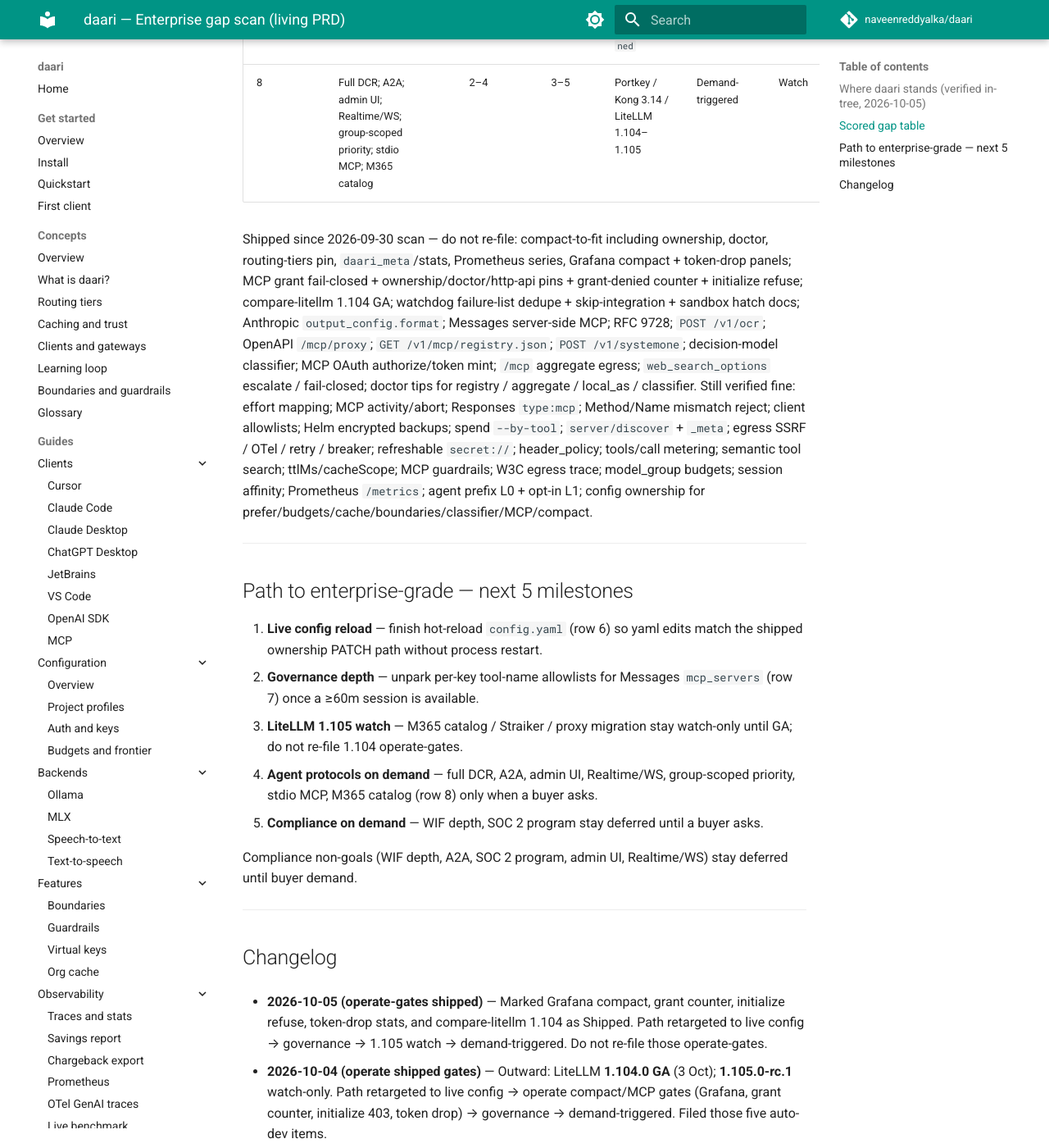
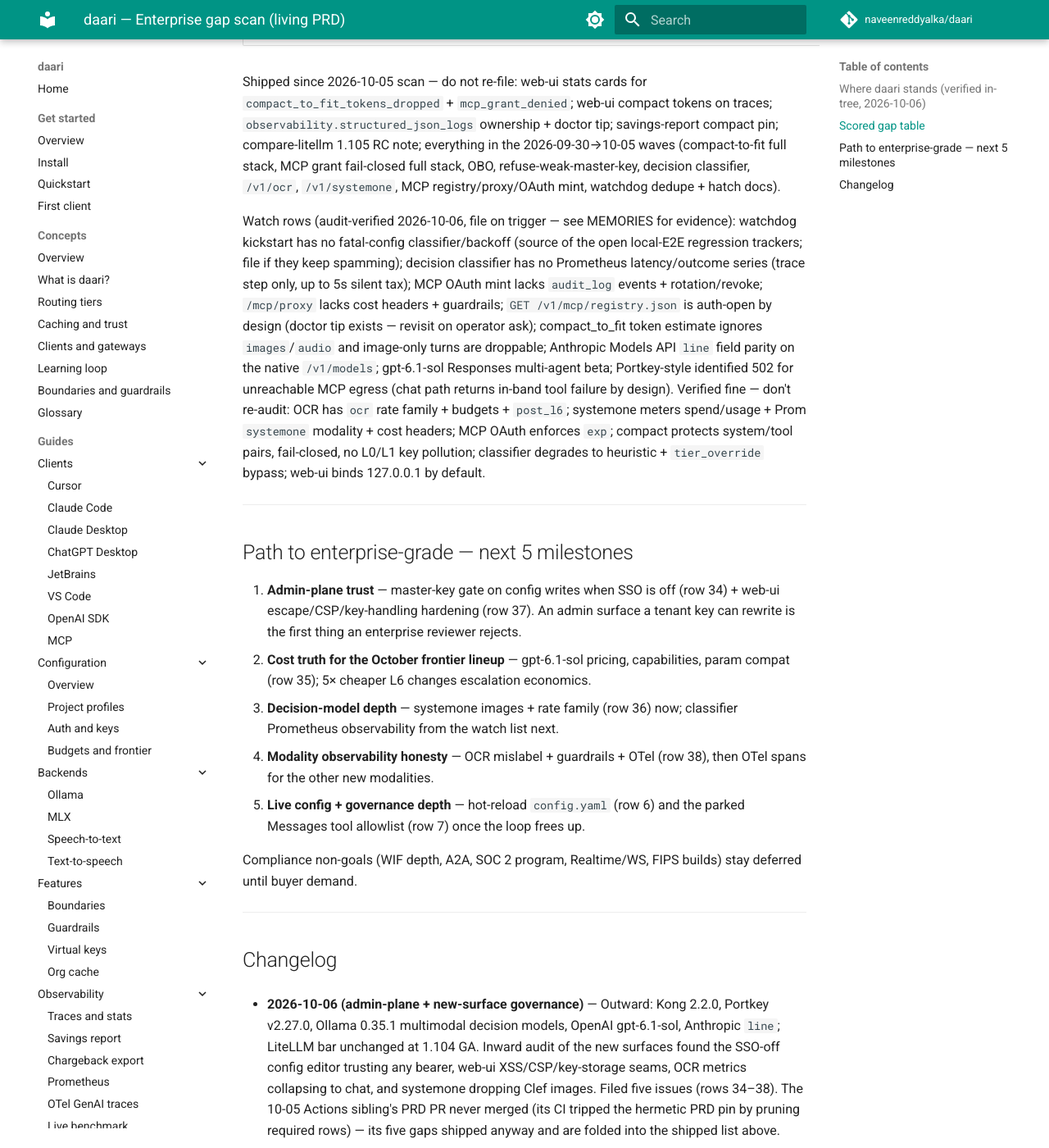
Before and after one commit to naveenreddyalka/daari, an MkDocs documentation site: the page built from docs/prd/ENTERPRISE.md, in a window 1280 px wide and 1400 px high, scrolled down 3358 px. Shown: the whole window at 82% size. Built offline with MkDocs 1.6.1 and Material for MkDocs 9.7.7, drawn with Linux system fonts in a browser that asks for light colours; comment, search, counter and statistics services are not loaded; some of the changed text lies outside the part shown.

Commit message:
docs(prd): retarget ENTERPRISE for admin-plane trust and new-surface governance
Co-authored-by: Naveen Reddy Alka <naveenreddyalka@users.noreply.github.com>

```diff
--- a/docs/prd/ENTERPRISE.md
+++ b/docs/prd/ENTERPRISE.md
@@ -11,25 +11,33 @@
 
 ---
 
-## Where daari stands (verified in-tree, 2026-10-05)
+## Where daari stands (verified in-tree, 2026-10-06)
 
-**Loop velocity.** Compact-to-fit (ownership, doctor, routing-tiers pin,
-`daari_meta`/stats, Prometheus series, Grafana panel, token-drop FinOps) and
-MCP grant fail-closed (ownership, doctor, http-api pin, grant-denied counter,
-`initialize` refuse) are on `main`. compare-litellm notes LiteLLM **1.104 GA**.
-Hot-reload `config.yaml` remains in flight. Per-key tool-name allowlists for
-Messages `mcp_servers` stay parked.
+**Loop velocity.** The whole 2026-10-05 FinOps/container-ops table (web-ui
+stats cards, `structured_json_logs` ownership + doctor tip, savings-report pin,
+LiteLLM 1.105 RC note) shipped within hours. Operate-gates for compact-to-fit
+and MCP grant fail-closed are fully on `main`. Hot-reload `config.yaml` stays
+in flight; per-key tool-name allowlists for Messages `mcp_servers` stay parked.
 
-**Outward.** LiteLLM **v1.104.0 GA** (3 Oct): master-key enforcement, stdio MCP
-off by default, native compact-to-fit, group-scoped priority routing, team
-time-window reservation, JEV Auto Router. **v1.105.0-rc.1** (4 Oct, prerelease):
-Microsoft 365 MCP catalog, Straiker guardrail, proxy migration — watch, not
-file. Portkey Agent Gateway CRUD/RBAC; Kong **Agent Gateway GA** (A2A). Ollama
-**0.40** still MLX-default rc on Apple Silicon; stable **0.35.1** systemone.
+**Outward.** LiteLLM **v1.104.0 GA** remains the stable bar; v1.105.0-rc.1
+watch-only. **Kong 2.2.0** (30 Sep): FIPS 140-3 + distroless images, TypeSafe
+Jev decision models, Token Vault MCP creds, OpenAI/Anthropic Skills API
+passthrough, CP/DP version-skew sync guard. **Portkey v2.27.0**: MCP
+unreachable → identified 502, PII redaction on embeddings, Decisions via
+OpenRouter. **Ollama 0.35.1 stable**: multimodal Clef decision models
+(`images` on `/v1/systemone`), Modelfile `CAPABILITY`, `decision` capability
+reporting. **Provider side is the mover:** OpenAI **gpt-6.1-sol** (29 Sep,
+$2/$10, cached $0.10) is 5× cheaper than gpt-6-astra and absent from daari's
+pricing table; Anthropic Models API added a `line` field (1 Oct). vLLM 0.31.0
+engine-internal; OpenRouter (08-19) and MCP blog (08-22) flat.
 
-**Inward theme: live config vs PATCH.** Operate-gates for compact and MCP
-grants (Grafana, grant counter, initialize refuse, token-drop stats) shipped.
-Yaml edits still need a process restart versus the PATCH ownership path.
+**Inward theme: admin-plane trust + new-surface governance.** A code audit of
+the recent surfaces found the config editor returns `admin` to **any** bearer
+when SSO is off (`PATCH /v1/daari/config` + `persist: true` writes
+config.yaml from a scoped virtual key); the web-ui renders API fields via
+`innerHTML` with no CSP and persists keys in localStorage; OCR metrics
+collapse into the chat modality; `/v1/systemone` drops the new multimodal
+`images` field and has no dedicated rate family.
 
 ---
 
@@ -37,6 +45,11 @@
 
 | # | Gap | Impact | Effort | Who does it best today | Why daari wins local-first | Action |
 |---|-----|:--:|:--:|------------------------|----------------------------|--------|
+| 34 | Master-key gate on `/v1/daari/config` writes when SSO off | 5 | 2 | LiteLLM 1.104 master-key admin routes | Local check; `master_key_matches` already in the SSO-on path | Filed [#1441](https://github.com/naveenreddyalka/daari/issues/1441) |
+| 35 | gpt-6.1-sol pricing / capabilities / param compat | 4 | 1 | LiteLLM price map cadence | Cost-true local-vs-frontier escalation is the core pitch | Filed [#1442](https://github.com/naveenreddyalka/daari/issues/1442) |
+| 36 | `/v1/systemone` multimodal `images` + dedicated rate family | 4 | 1 | Ollama 0.35.1 native | Decision models stay on-box vs hosted Jev (Kong/Portkey) | Filed [#1443](https://github.com/naveenreddyalka/daari/issues/1443) |
+| 37 | Web-ui hardening: escape DOM, CSP, no localStorage keys | 4 | 3 | LiteLLM proxy UI | Static page — escaping + CSP are cheap, no cloud session infra | Filed [#1444](https://github.com/naveenreddyalka/daari/issues/1444) |
+| 38 | OCR modality mislabeled as chat in Prometheus; no guardrails/OTel | 4 | 2 | Kong per-modality costs | Local OCR pitch needs honest FinOps + redaction | Filed [#1445](https://github.com/naveenreddyalka/daari/issues/1445) |
 | 6 | Hot-reload `config.yaml` | 3 | 2 | LiteLLM config ownership | Open — in flight | Open |
 | 7 | Per-key tool-name allowlist for Messages `mcp_servers` | 4 | 3 | LiteLLM `mcp_tool_permissions` | Parked (needs ≥60m session) | Parked |
 | 24 | Grafana panel for `compact_to_fit_applied` | 2 | 1 | LiteLLM spend dashboards | Shipped | Shipped |
@@ -44,86 +57,84 @@
 | 26 | Refuse MCP `initialize` when key has no grant | 4 | 1 | LiteLLM initialize 403 | Shipped | Shipped |
 | 27 | Stats for estimated tokens dropped by compact-to-fit | 3 | 2 | LiteLLM compact telemetry | Shipped | Shipped |
 | 28 | Refresh compare-litellm for LiteLLM 1.104 GA | 2 | 1 | LiteLLM release notes | Shipped | Shipped |
-| 9 | RFC 8693 OBO token exchange for egress `mcp_servers` | 4 | 3 | LiteLLM OBO / Kong MCP OAuth2 | Shipped | Shipped |
-| 10 | Refuse weak/unset master key at serve (opt-out) | 3 | 2 | LiteLLM 1.104 master-key gate | Shipped | Shipped |
-| 11 | Doctor tip when decision_classifier model missing from Ollama | 3 | 1 | — (local tags check) | Shipped | Shipped |
-| 12 | Extend `/v1/daari/config` ownership to decision_classifier + MCP knobs | 3 | 2 | LiteLLM config ownership UI | Shipped | Shipped |
-| 13 | Hermetic doctor-health pins for aggregate / local_as / classifier tips | 2 | 1 | — (docs regression) | Shipped | Shipped |
-| 14 | Watchdog: dedupe local E2E issues by failure list (not SHA) | 3 | 1 | — (loop hygiene) | Shipped | Shipped |
-| 15 | Skip live integration when watchdog daemon is unreachable | 2 | 1 | — (signal quality) | Shipped | Shipped |
-| 16 | Hermetic http-api pin for config ownership classifier/MCP leaves | 2 | 1 | — (docs regression) | Shipped | Shipped |
-| 17 | Opt-in compact-to-fit before L6 | 3 | 2 | LiteLLM 1.104 compact-to-fit | Shipped | Shipped |
-| 18 | Docs pin: watchdog sandbox master-key hatch + `--install` | 2 | 1 | — (ops honesty) | Shipped | Shipped |
 | 19 | Config ownership for `routing.compact_to_fit.*` | 3 | 2 | LiteLLM config ownership | Shipped | Shipped |
 | 20 | Doctor tip when compact_to_fit is enabled | 2 | 1 | — (ops honesty) | Shipped | Shipped |
 | 21 | Hermetic pin: compact_to_fit in config + routing-tiers | 2 | 1 | — (docs regression) | Shipped | Shipped |
 | 22 | `daari_meta` + stats when compact_to_fit actually trims | 3 | 2 | LiteLLM compact telemetry | Shipped | Shipped |
 | 23 | Opt-in fail-closed MCP when key has no MCP grant | 4 | 2 | LiteLLM `require_key_mcp_access_defined` | Shipped | Shipped |
-| 8 | Full DCR; A2A; admin UI; Realtime/WS; group-scoped priority; stdio MCP; M365 catalog | 2–4 | 3–5 | Portkey / Kong 3.14 / LiteLLM 1.104–1.105 | Demand-triggered | Watch |
+| 8 | Full DCR; A2A; Realtime/WS; group-scoped priority; stdio MCP; M365 catalog; Skills API; FIPS/distroless images | 2–4 | 3–5 | Portkey / Kong 2.2.0 / LiteLLM 1.104–1.105 | Demand-triggered | Watch |
 
-Shipped since 2026-09-30 scan — do not re-file: compact-to-fit including
-ownership, doctor, routing-tiers pin, `daari_meta`/stats, Prometheus series,
-Grafana compact + token-drop panels; MCP grant fail-closed +
-ownership/doctor/http-api pins + grant-denied counter + initialize refuse;
-compare-litellm 1.104 GA; watchdog failure-list
-dedupe + skip-integration + sandbox hatch docs; Anthropic `output_config.format`;
-Messages server-side MCP; RFC 9728; `POST /v1/ocr`; OpenAPI `/mcp/proxy`;
-`GET /v1/mcp/registry.json`; `POST /v1/systemone`; decision-model classifier;
-MCP OAuth authorize/token mint; `/mcp` aggregate egress; `web_search_options`
-escalate / fail-closed; doctor tips for registry / aggregate / local_as /
-classifier. Still verified fine: effort mapping; MCP activity/abort; Responses
-`type:mcp`; Method/Name mismatch reject; client allowlists; Helm encrypted
-backups; spend `--by-tool`; `server/discover` + `_meta`; egress SSRF / OTel /
-retry / breaker; refreshable `secret://`; header_policy; tools/call metering;
-semantic tool search; ttlMs/cacheScope; MCP guardrails; W3C egress trace;
-model_group budgets; session affinity; Prometheus `/metrics`; agent prefix L0
-+ opt-in L1; config ownership for prefer/budgets/cache/boundaries/classifier/MCP/compact.
+Shipped since 2026-10-05 scan — do not re-file: web-ui stats cards for
+`compact_to_fit_tokens_dropped` + `mcp_grant_denied`; web-ui compact tokens on
+traces; `observability.structured_json_logs` ownership + doctor tip;
+savings-report compact pin; compare-litellm 1.105 RC note; everything in the
+2026-09-30→10-05 waves (compact-to-fit full stack, MCP grant fail-closed full
+stack, OBO, refuse-weak-master-key, decision classifier, `/v1/ocr`,
+`/v1/systemone`, MCP registry/proxy/OAuth mint, watchdog dedupe + hatch docs).
+
+Watch rows (audit-verified 2026-10-06, file on trigger — see MEMORIES for
+evidence): watchdog kickstart has no fatal-config classifier/backoff (source of
+the open local-E2E regression trackers; file if they keep spamming); decision
+classifier has no Prometheus latency/outcome series (trace step only, up to 5s
+silent tax); MCP OAuth mint lacks `audit_log` events + rotation/revoke;
+`/mcp/proxy` lacks cost headers + guardrails; `GET /v1/mcp/registry.json` is
+auth-open by design (doctor tip exists — revisit on operator ask);
+compact_to_fit token estimate ignores `images`/`audio` and image-only turns
+are droppable; Anthropic Models API `line` field parity on the native
+`/v1/models`; gpt-6.1-sol Responses multi-agent beta; Portkey-style identified
+502 for unreachable MCP egress (chat path returns in-band tool failure by
+design). Verified fine — don't re-audit: OCR has `ocr` rate family + budgets +
+`post_l6`; systemone meters spend/usage + Prom `systemone` modality + cost
+headers; MCP OAuth enforces `exp`; compact protects system/tool pairs,
+fail-closed, no L0/L1 key pollution; classifier degrades to heuristic +
+`tier_override` bypass; web-ui binds 127.0.0.1 by default.
 
 ---
 
 ## Path to enterprise-grade — next 5 milestones
 
-1. **Live config reload** — finish hot-reload `config.yaml` (row 6) so yaml
-   edits match the shipped ownership PATCH path without process restart.
-2. **Governance depth** — unpark per-key tool-name allowlists for Messages
-   `mcp_servers` (row 7) once a ≥60m session is available.
-3. **LiteLLM 1.105 watch** — M365 catalog / Straiker / proxy migration stay
-   watch-only until GA; do not re-file 1.104 operate-gates.
-4. **Agent protocols on demand** — full DCR, A2A, admin UI, Realtime/WS,
-   group-scoped priority, stdio MCP, M365 catalog (row 8) only when a buyer asks.
-5. **Compliance on demand** — WIF depth, SOC 2 program stay deferred until a
-   buyer asks.
+1. **Admin-plane trust** — master-key gate on config writes when SSO is off
+   (row 34) + web-ui escape/CSP/key-handling hardening (row 37). An admin
+   surface a tenant key can rewrite is the first thing an enterprise reviewer
+   rejects.
+2. **Cost truth for the October frontier lineup** — gpt-6.1-sol pricing,
+   capabilities, param compat (row 35); 5× cheaper L6 changes escalation
+   economics.
+3. **Decision-model depth** — systemone images + rate family (row 36) now;
+   classifier Prometheus observability from the watch list next.
+4. **Modality observability honesty** — OCR mislabel + guardrails + OTel
+   (row 38), then OTel spans for the other new modalities.
+5. **Live config + governance depth** — hot-reload `config.yaml` (row 6) and
+   the parked Messages tool allowlist (row 7) once the loop frees up.
 
-Compliance non-goals (WIF depth, A2A, SOC 2 program, admin UI, Realtime/WS) stay
-deferred until buyer demand.
+Compliance non-goals (WIF depth, A2A, SOC 2 program, Realtime/WS, FIPS
+builds) stay deferred until buyer demand.
 
 ---
 
 ## Changelog
 
-- **2026-10-05 (operate-gates shipped)** — Marked Grafana compact, grant
-  counter, initialize refuse, token-drop stats, and compare-litellm 1.104 as
-  Shipped. Path retargeted to live config → governance → 1.105 watch →
-  demand-triggered. Do not re-file those operate-gates.
+- **2026-10-06 (admin-plane + new-surface governance)** — Outward: Kong 2.2.0,
+  Portkey v2.27.0, Ollama 0.35.1 multimodal decision models, OpenAI
+  gpt-6.1-sol, Anthropic `line`; LiteLLM bar unchanged at 1.104 GA. Inward
+  audit of the new surfaces found the SSO-off config editor trusting any
+  bearer, web-ui XSS/CSP/key-storage seams, OCR metrics collapsing to chat,
+  and systemone dropping Clef images. Filed five issues (rows 34–38). The
+  10-05 Actions sibling's PRD PR never merged (its CI tripped the hermetic
+  PRD pin by pruning required rows) — its five gaps shipped anyway and are
+  folded into the shipped list above.
 
-- **2026-10-04 (operate shipped gates)** — Outward: LiteLLM **1.104.0 GA**
-  (3 Oct); **1.105.0-rc.1** watch-only. Path retargeted to live config →
-  operate compact/MCP gates (Grafana, grant counter, initialize 403, token
-  drop) → governance → demand-triggered. Filed those five auto-dev items.
+- **2026-10-05 (operate-gates + FinOps surface shipped)** — Grafana compact,
+  grant counter, initialize refuse, token-drop stats, compare-litellm 1.104
+  marked Shipped; the FinOps/container-ops refill (web-ui stats,
+  structured_json_logs ownership/doctor, savings-report pin, 1.105 note)
+  drained same-day.
 
-- **2026-10-04 (compact + MCP grant shipped)** — Marked compact ownership,
-  doctor tip, routing-tiers pin, `daari_meta`/stats, and MCP grant fail-closed
-  Shipped. Path was live config → governance → demand-triggered protocols.
+- **2026-10-04** — LiteLLM **1.104.0 GA**; operate-gate issues filed then
+  shipped; compact + MCP grant stacks marked Shipped.
 
-- **2026-10-03** — Compact live-tune + MCP grant fail-closed filed then
-  shipped; watchdog dedupe / skip-integration / hatch docs; http-api ownership
-  pins. LiteLLM still quoted as 1.104 rc / 1.103.0 stable at that cut.
-
-- **2026-10-02** — OBO, refuse-weak-key, classifier doctor, config ownership,
-  doctor-health pins Shipped; systemone / classifier / aggregate /
-  web_search escalate already on `main`.
-
-- **2026-10-01 → 09-15 and earlier** — Condensed: decision models + MCP OAuth
-  depth; structured outputs; client honesty; MCP ops; local MCP execution;
+- **2026-10-01 → 09-15 and earlier** — Condensed: OBO + refuse-weak-key +
+  classifier + config ownership; decision models + MCP OAuth depth;
+  structured outputs; client honesty; MCP ops; local MCP execution;
   2026-07-28 fidelity; gateway-backend completeness; Apache 2.0; this PRD's
   creation (2026-08-28).
```
